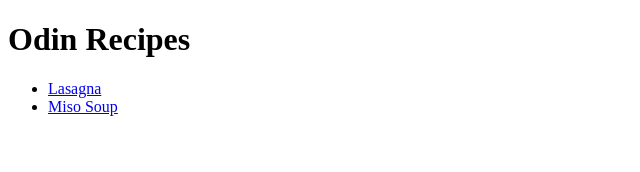
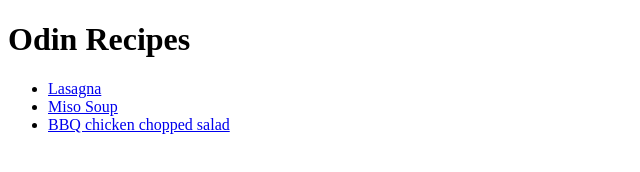
Before and after one commit to AbodAly/odin-recipes, a plain HTML site: page index.html in a window 1280 px wide. Shown: the whole page, without its empty margins (0-640 px from the left). Drawn offline with Linux system fonts and the light colour scheme.

Commit message:
Add link to 4rd recipe

```diff
--- a/index.html
+++ b/index.html
@@ -12,6 +12,7 @@
     <ul>
         <li><a href="./recipes/lasagna.html">Lasagna</a></li>
         <li><a href="./recipes/Miso Soup.html">Miso Soup</a></li>
+        <li><a href="./recipes/BBQ-chicken-chopped-salad.html">BBQ chicken chopped salad</a></li>
     </ul>
 </body>
 
```
